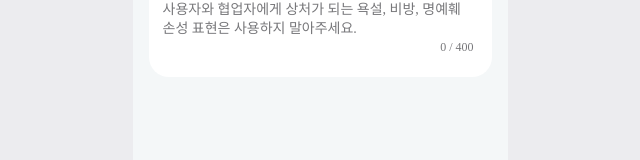
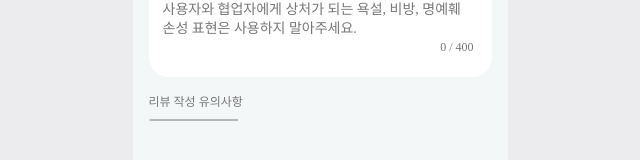
Before and after one commit to NOW-SOPT-CDSP-WEB6/Naver-Reservation-FE, a React (Vite) app: page /review in a window 1280 px wide. Shown: the part 538-698 px from the top of the page, without its empty margins (320-960 px from the left). Built offline with nearby package versions, Linux system fonts and the light colour scheme; a web font is replaced by a local one.

Commit message:
#27 :sparkles: feat: 리뷰 작성 유의사항 캡션 추가

```diff
--- /dev/null
+++ b/src/pages/reviewPage/Bottom/Bottom.style.ts
@@ -0,0 +1,5 @@
+import { css } from "@emotion/react";
+
+export const Wrapper = css({
+
+});
--- a/src/pages/reviewPage/ReviewPage.tsx
+++ b/src/pages/reviewPage/ReviewPage.tsx
@@ -1,6 +1,7 @@
 import DragDrop from "@/pages/reviewPage/DragDrop/DragDrop";
 import Header from "@/pages/reviewPage/Header/Header";
 import ReviewWriting from "@/pages/reviewPage/ReviewWriting/ReviewWriting";
+import { caption } from "@/pages/reviewPage/ReviewWriting/ReviewWriting.style";
 
 const ReviewPage = () => {
   return (
--- a/src/pages/reviewPage/ReviewWriting/ReviewWriting.style.ts
+++ b/src/pages/reviewPage/ReviewWriting/ReviewWriting.style.ts
@@ -57,3 +57,13 @@ export const cntWrapper = css({
     fontSize: Theme.text.small.fontSize,
     fontWeight: "500"
 });
+
+export const caption = css({
+    padding: "15px 0 0 16px",
+    gap: "2px",
+
+    color: Theme.color.mediumGray,
+
+    fontSize: Theme.text.small.fontSize,
+    fontWeight: "500",
+})
--- a/src/pages/reviewPage/ReviewWriting/ReviewWriting.tsx
+++ b/src/pages/reviewPage/ReviewWriting/ReviewWriting.tsx
@@ -1,6 +1,7 @@
 import ContentBox from "@/components/@common/ContentBox/ContentBox";
 import ReviewIcon from "@/assets/svgs/review/home_ic_pen.svg?react"
-import { cntWrapper, detail, title, wrapper, writing } from "@/pages/reviewPage/ReviewWriting/ReviewWriting.style";
+import Vector from "@/assets/svgs/review/Vector_8.svg?react"
+import { caption, cntWrapper, detail, title, wrapper, writing } from "@/pages/reviewPage/ReviewWriting/ReviewWriting.style";
 import { REVIEW_PLACE_HOLDER, REVIEW_CHAR_MAXIMUM } from "@/constants";
 import { ChangeEvent, useEffect, useRef, useState } from "react";
 
@@ -26,6 +27,7 @@ const ReviewWriting = ({ }: ReviewWritingProps) => {
   };
 
   return (
+    <>
       <ContentBox
         variant='round2'
         styles={{
@@ -52,6 +54,12 @@ const ReviewWriting = ({ }: ReviewWritingProps) => {
           </div>
         </section>
       </ContentBox>
+      <div css={caption}>
+        <p>리뷰 작성 유의사항</p>
+        <Vector width="90px" strokeWidth="1px"/>
+      </div>
+    </>
+
   );
 };
 
```
Also changed, not shown: src/pages/reviewPage/Bottom/Bottom.tsx (added, +9 -0 lines), src/assets/svgs/review/Vector_8.svg (added). Lines whose indentation alone changed are shown as unchanged.
